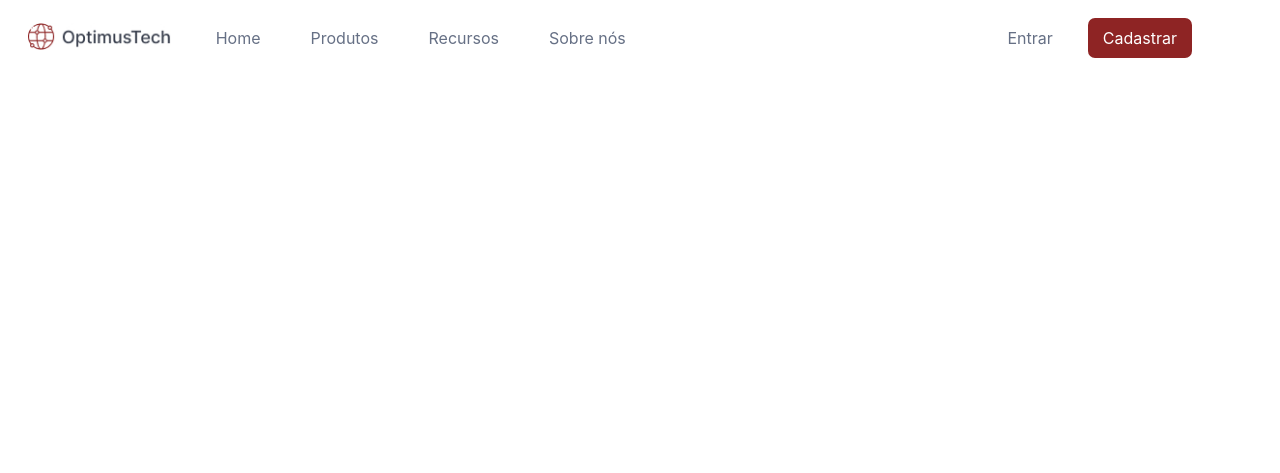
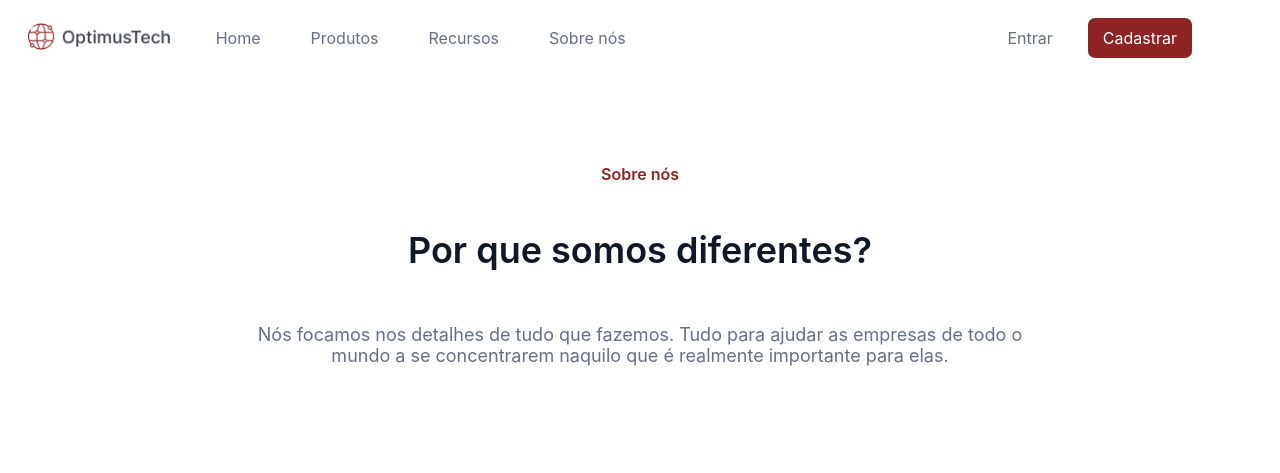
Before and after one commit to rubirechenberg/site-vagas, a plain HTML site: page index.html in a window 1280 px wide. Drawn offline with Linux system fonts and the light colour scheme.

Commit message:
Cabecalho

```diff
--- a/index.html
+++ b/index.html
@@ -1,11 +1,13 @@
 <!DOCTYPE html>
 <html lang="pt-BR">
+
 <head>
     <meta charset="UTF-8">
     <meta name="viewport" content="width=device-width, initial-scale=1.0">
-    <title>Jobs Live Vagas</title>
+    <title>OptimusTech</title>
     <link rel="stylesheet" href="/style.css">
 </head>
+
 <body>
     <header class="navbar">
         <div class="logo">
@@ -22,6 +24,14 @@
             <a href="#" class="button">Cadastrar</a>
         </nav>
     </header>
+    <section class="cabecalho">
+        <span class="texto-destaque">Sobre nós</span>
+        <h1 class="titulo-principal">Por que somos diferentes?</h1>
+        <p class="paragrafo">Nós focamos nos detalhes de tudo que fazemos. Tudo para ajudar as empresas de todo o mundo a se concentrarem
+            naquilo que é realmente importante para elas.</p>
+
+    </section>
 
 </body>
+
 </html>
--- a/style.css
+++ b/style.css
@@ -1,7 +1,14 @@
-body {
+:root {
+    --text-color: #667085;
+    --main-color: #8E2424;
+    --titulo-color: #101828;
+  }
+
+  body {
     font-family: 'Inter', sans-serif;
     display: block;
     margin: 8px;
+    font-size: 16px;
 }
 
 .navbar {
@@ -23,7 +30,7 @@ body {
 }
 
 .navlinks a {
-    color: #667085;
+    color: var(--text-color);
     text-decoration: none;
     padding: 10px 15px;
 }
@@ -42,8 +49,43 @@ body {
 }
 
 .button {
-    background-color: #8E2424;
+    background-color: var(--main-color);
     color: #FFFFFF !important;
     border: none;
     border-radius: 7px;
 }
+
+.cabecalho {
+    padding-top: 96px; /* Reduz o espaçamento superior */
+    padding-bottom: 96px; /* Reduz o espaçamento inferior */
+    text-align: center;
+    display: flex;
+    flex-direction: column;
+    align-items: center; /* Centraliza os elementos horizontalmente */
+    gap: 24px;
+}
+
+.texto-destaque {
+    font-size: 16px;
+    color: var(--main-color);
+    font-weight: 600;
+    margin-bottom: 8px; /* Ajusta o espaçamento inferior */
+}
+
+.titulo-principal {
+    font-size: 36px; /* Reduz o tamanho da fonte */
+    font-weight: 600;
+    color: var(--titulo-color);
+    margin: 12px 0; /* Ajusta o espaçamento superior e inferior */
+}
+
+.paragrafo {
+    font-weight: 400;
+    color: var(--text-color);
+    font-size: 18px; /* Reduz o tamanho da fonte */
+    padding-top: 8px; /* Reduz o espaçamento superior */
+    width: 792px;
+    height: auto;
+    text-align: center; /* Centraliza o texto dentro do parágrafo */
+    margin: 8px 0; /* Ajusta o espaçamento superior e inferior */
+}
```
